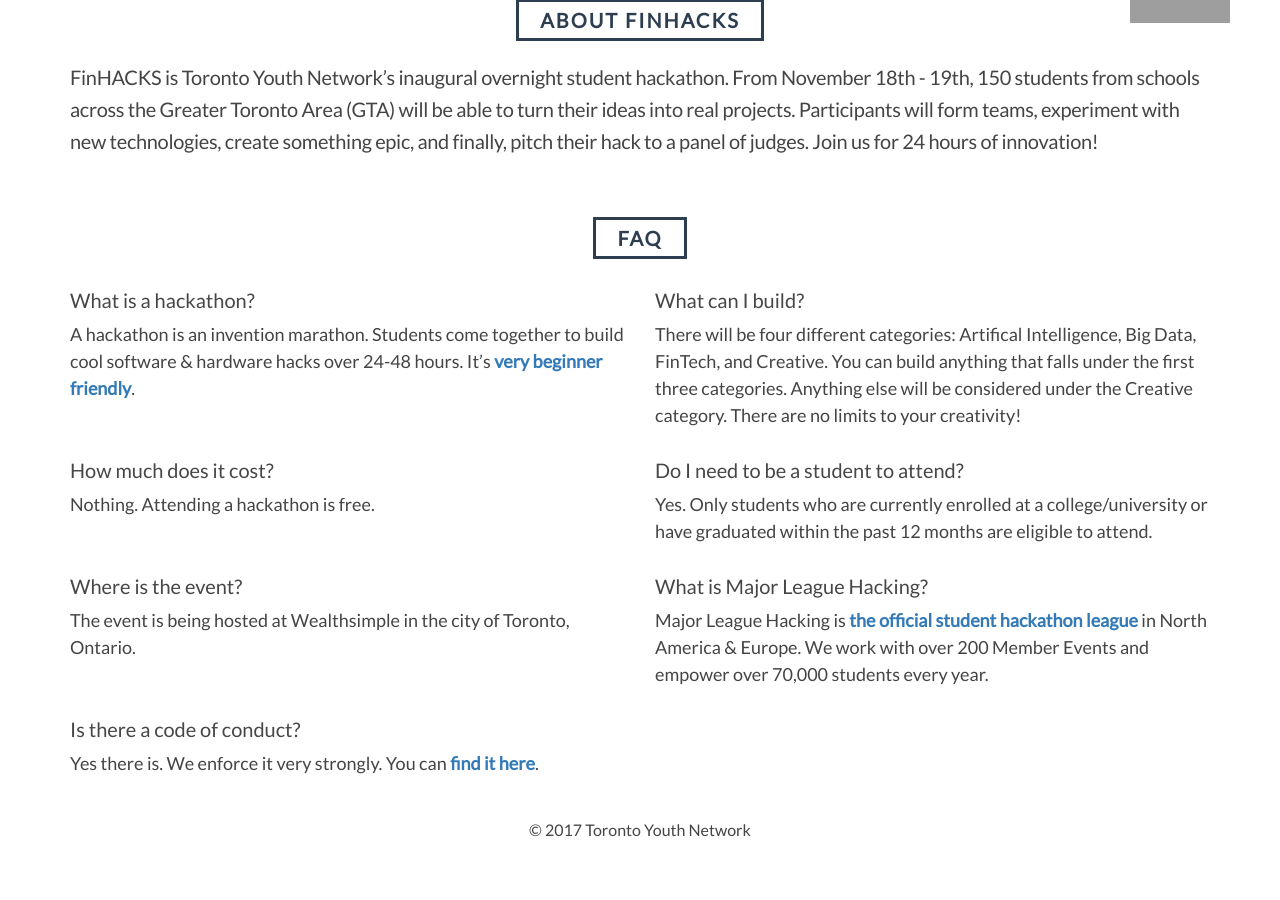
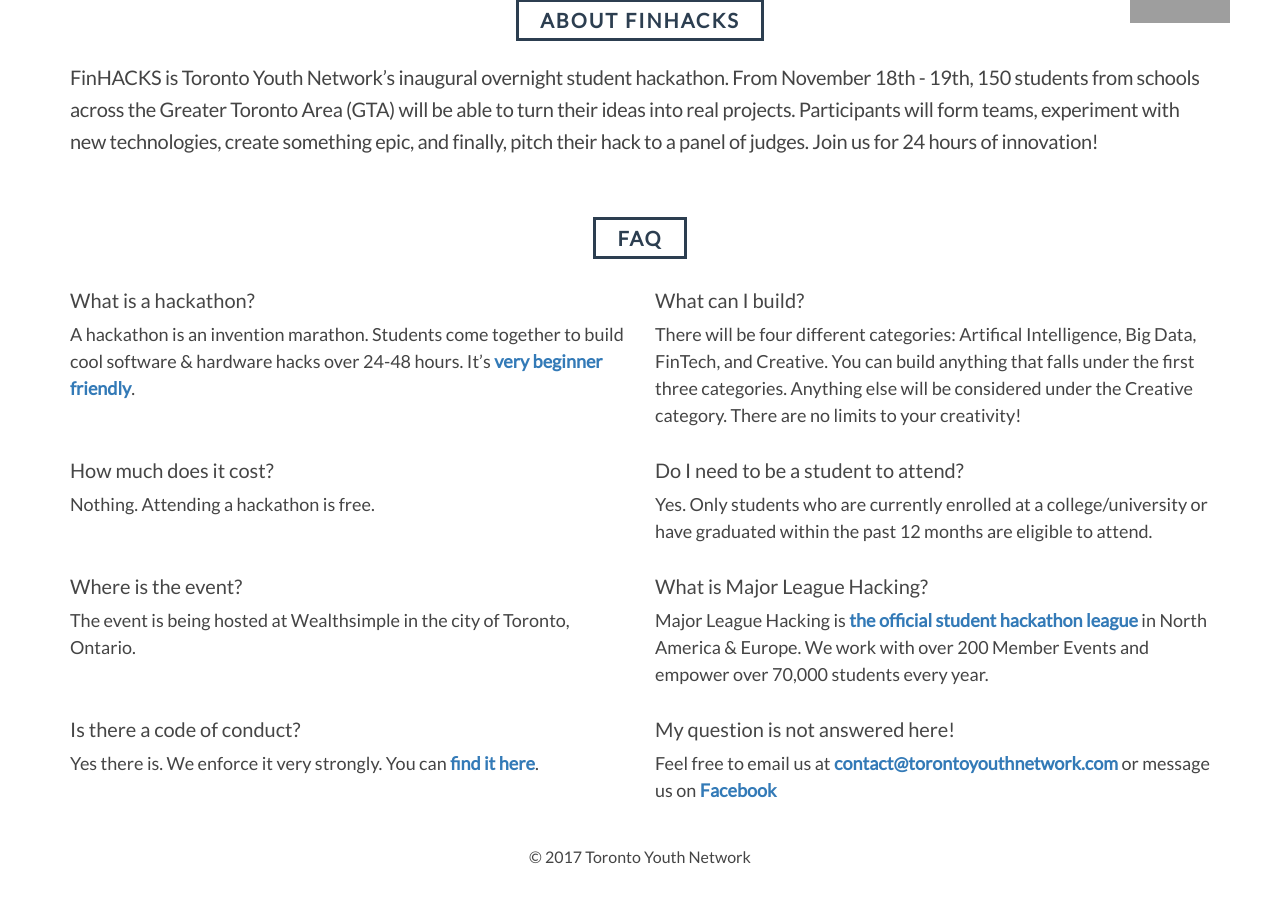
Before and after one commit to lokhinw/finhacks, a Jekyll site: the page built from index.html, in a window 1280 px wide and 900 px high, scrolled down 961 px. Built offline with Jekyll 4.4.1, drawn with Linux system fonts in a browser that asks for light colours; nearby versions of some CDN libraries; before the commit the page ends 1834 px from its top, so only the background shows below that; grey boxes are pictures that could not be loaded.

Commit message:
Update _config.yml

```diff
--- a/_config.yml
+++ b/_config.yml
@@ -96,7 +96,9 @@ event:
     - question: "Is there a code of conduct?"
       answer: >
         Yes there is. We enforce it very strongly. You can [find it here](https://static.mlh.io/docs/mlh-code-of-conduct.pdf).
-
+    - question: "My question is not answered here!"
+      answer: >
+        Feel free to email us at [contact@torontoyouthnetwork.com](mailto:contact@torontoyouthnetwork.com) or message us on [Facebook](https://www.facebook.com/torontoyouthnetwork/)
   # This is the message you'll receive once you've registered.
   register:
     message: >
```
